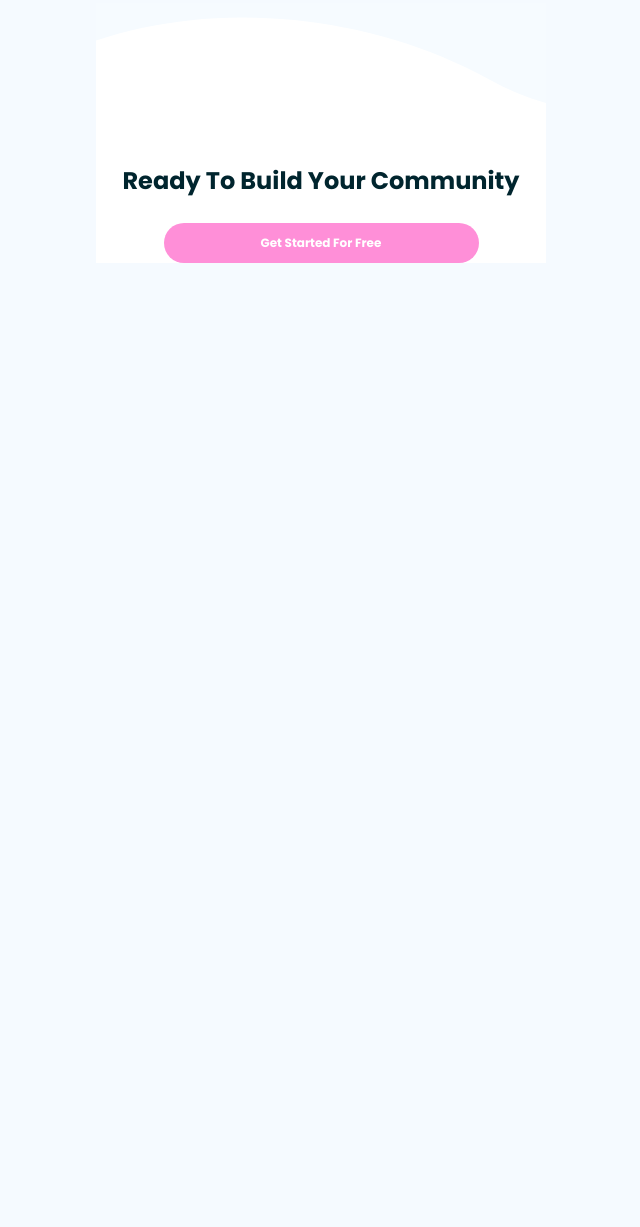
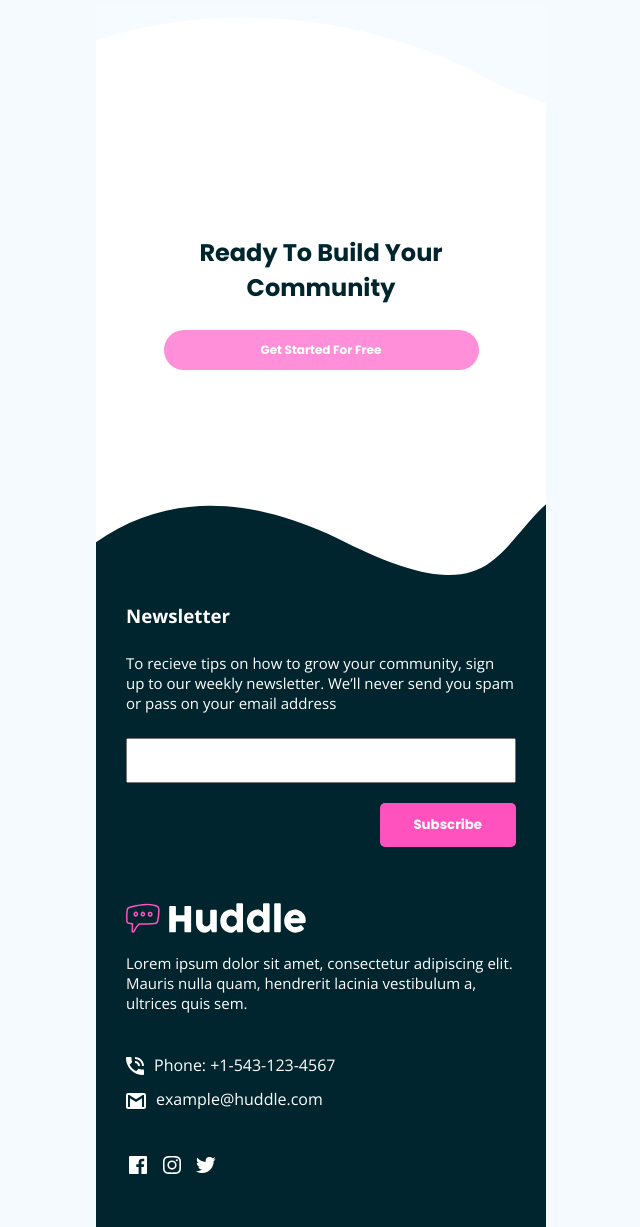
Before and after one commit to NelsonGC7/HundleLandingPage.github.io, a plain HTML site: page index.html in a window 1280 px wide. Shown: the part 3247-4474 px from the top of the page, without its empty margins (319-959 px from the left). Before the commit the page ends 3510 px from the top, so only its background shows below. Drawn offline with nearby package versions, Linux system fonts and the light colour scheme.

Commit message:
version movil terminada revisar erroes en la verson 1.0

```diff
--- a/index.html
+++ b/index.html
@@ -6,6 +6,7 @@
 
   <link rel="icon" type="image/png" sizes="32x32" href="./images/favicon-32x32.png">
   <link rel="stylesheet" href="styles/styles.css">
+
 
   <title>FM|Huddle-curved sections</title>
 </head>
@@ -107,8 +108,55 @@
       <h2>Ready To Build Your Community</h2>
       <button class="hundleBtn  get">Get Started For Free</button>
     </div>
+    <div class="imo-1">
+    </div>
 
   </div>
+
+
+
+  <footer class="foter">
+    <div class="footer1">
+      <h3>Newsletter</h3>
+      <p>To recieve tips on how to grow your community, sign up to our weekly newsletter. We’ll never
+        send you spam or pass on your email address</p>
+      <div class="inpt">
+        <input type="text">
+        <button>Subscribe </button>
+      </div>
+    </div>
+    <div class="footer2">
+      <div class="flex1">
+
+        <img  class=" img" src="/images/logo copy.svg" alt="">
+        <p>
+          Lorem ipsum dolor sit amet, consectetur adipiscing elit. Mauris nulla quam, hendrerit lacinia
+          vestibulum a, ultrices quis sem.
+        </p>
+
+      </div>
+
+      <div class="flex2">
+        <a href="#"><img src="/images/icon-phone.svg" alt="">Phone: +1-543-123-4567</a>
+        <a href="#"><img src="/images/icon-email.svg" alt="">example@huddle.com</a>
+      </div>
+      <div class="flex3">
+        <img src="./images/fb.svg" alt="">
+        <img src="./images/insta.svg" alt="">
+        <img src="images/twi.svg" alt="">
+
+      </div>
+
+
+    </div>
+  </footer>
+
+
+
+
+
+
+  <!--
 
 
 
@@ -116,21 +164,6 @@
 
 
 
-
-
-  <!--
-    Lorem ipsum dolor sit amet, consectetur adipiscing elit. Mauris nulla quam, hendrerit lacinia
-    vestibulum a, ultrices quis sem.
-
-    Phone: +1-543-123-4567
-    example@huddle.com
-
-    Newsletter
-    To recieve tips on how to grow your community, sign up to our weekly newsletter. We’ll never
-    send you spam or pass on your email address
-
-    Subscribe
-
   -->
 
 
--- a/styles/styles.css
+++ b/styles/styles.css
@@ -12,6 +12,11 @@
 body{
     background-color: var(--Very-Pale-Blue);
 
+
+
+}
+button:hover{
+    cursor: pointer;
 
 }
 
@@ -79,7 +84,7 @@ body{
 }
 
 .Header .get{
-display: block;
+    display: block;
     width: 70%;
     height: 40px;
     margin: 0 auto;
@@ -237,8 +242,11 @@ display: block;
 .rejister{
 position: relative;
 background-color: #fff;
+    display: flex;
+    flex-direction: column;
+    justify-content: center;
     max-width: 450px;
-    height: auto;
+    height: 600px;
     margin: 0 auto;
 }
 
@@ -253,13 +261,19 @@ background-color: #fff;
 }
 .flex{
     color: var(--Very-Dark-Cyan);
-    padding-top: 10rem;
+
     font-family: var(--Popins);
     text-align: center;
     display: flex;
     flex-direction: column;
     justify-content: space-between;
     gap: 25px;
+
+    h2{
+        width: 80%;
+        align-self: center;
+
+    }
 
 
 }
@@ -285,3 +299,110 @@ background-color: #fff;
     background-repeat: no-repeat;
     background-size: cover;
 }
+.imo-1{
+    position: absolute;
+    height: 100px;
+    width: 100%;
+    bottom: 0;
+    background-image: url(/images/bg-footer-top-mobile.svg);
+    background-repeat: no-repeat;
+    background-size: 100% 100%;
+
+}
+.foter{
+    max-width: 450px;
+    margin: 0 auto;
+    height: auto;
+    color: #fff;
+    background-color: var(--Very-Dark-Cyan);
+    padding: 0 30px 50px 30px;
+    font-family: var(--Opensans);
+    display: flex;
+    flex-direction: column;
+    gap: 3.5rem;
+    p{
+        font-family: var(--Opensans);
+        font-size: 15px;
+    }
+
+}
+.footer1{
+    width: 100%;
+    display: flex;
+    flex-direction: column;
+    gap: 25px;
+    .inpt{
+        display: flex;
+        flex-direction: column;
+        gap: 20px;
+        input{
+            width: 100%;
+            height: 2.8rem;
+        }
+        button{
+            font-family: var(--Popins);
+            height: 2.8rem;
+            width: 35%;
+            align-self: self-end;
+            background-color: var(--Pink);
+            color: #fff;
+            border-radius: 5px;
+            border: none;
+
+
+
+        }
+
+
+    }
+}
+
+
+.footer2{
+    width: 100%;
+    height: auto;
+    display: flex;
+    flex-direction: column;
+    gap: 2.5rem;
+    a{
+        display: block;
+
+    }
+    .flex1{
+        display: flex;
+        flex-direction: column;
+        gap: 20px;
+        .img{
+            width: 180px;
+        }
+
+    }
+    .flex2{
+        height: 60px;
+        display:  flex;
+        flex-direction: column;
+        gap: 12px;
+        a{
+        color: #fff;
+        text-decoration: none;
+        }
+
+        img{
+            position: relative;
+            bottom: -4px;
+            margin-right: 10px;
+
+
+        }
+
+    }
+    .flex3{
+        display: flex;
+        gap: 10px;
+        img{
+            cursor: pointer;
+        }
+    }
+
+
+}
```
Also changed, not shown: images/fb.svg (added), images/insta.svg (added), images/logo copy.svg (added), images/twi.svg (added).
